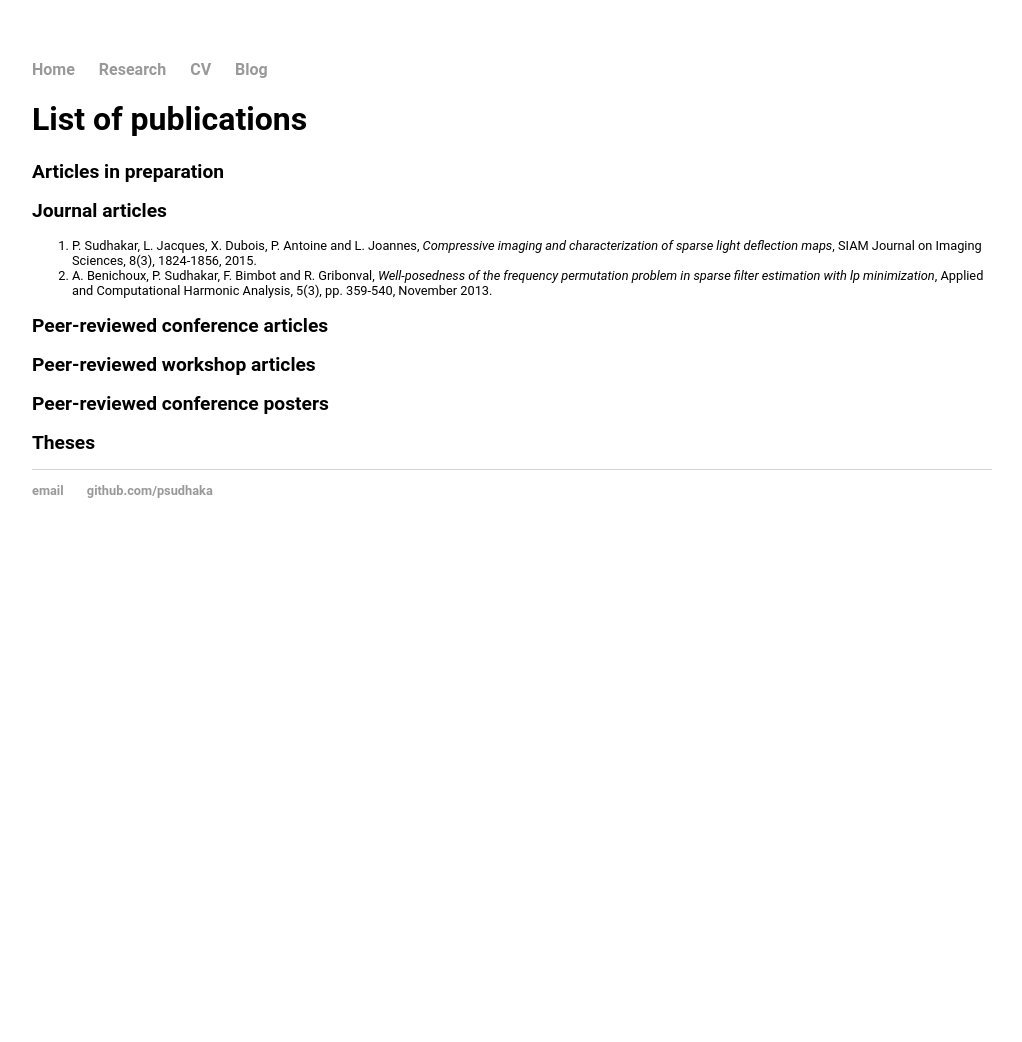
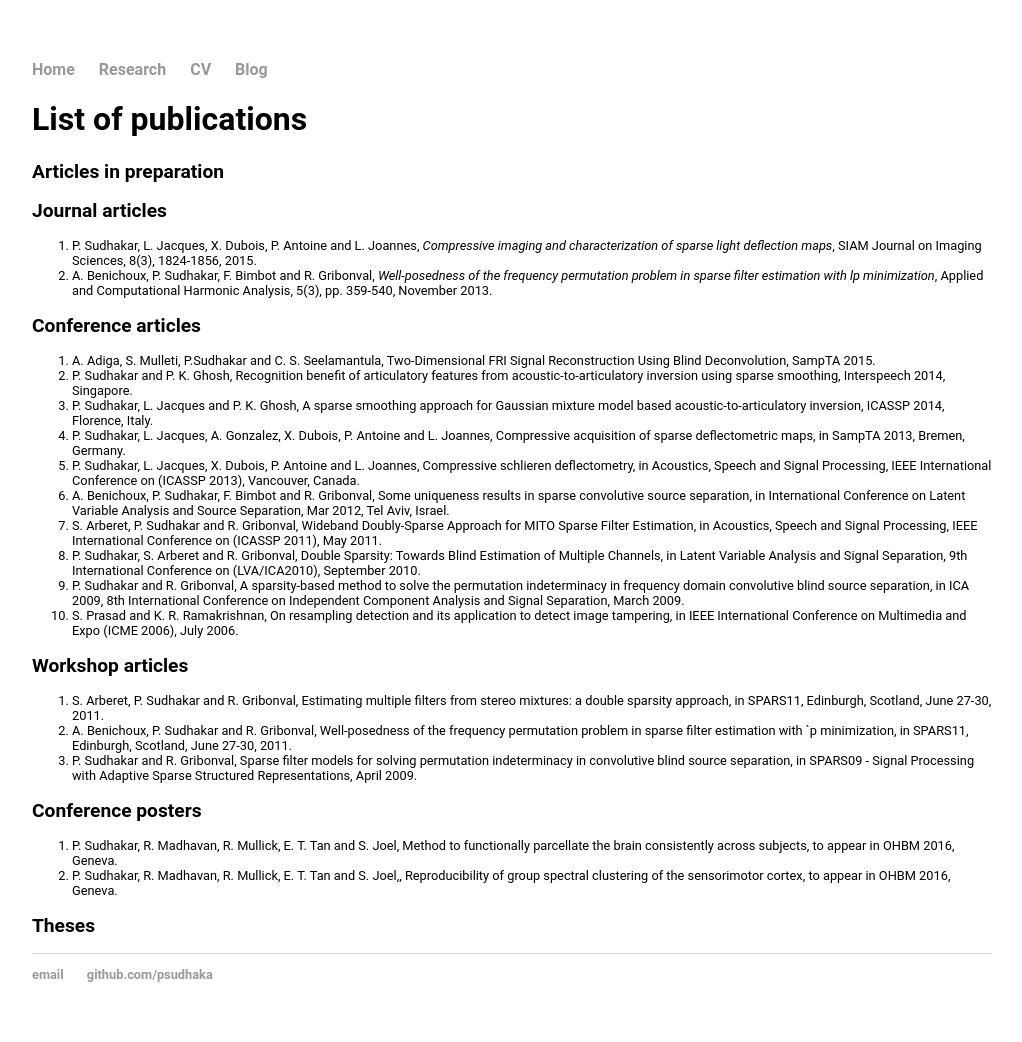
Before and after one commit to psudhaka/psudhaka.github.io, a Jekyll site: the page built from research.html, in a window 1280 px wide. Shown: the whole page, without its empty margins (128-1150 px from the left). Built offline with Jekyll 4.4.1, drawn with Linux system fonts in a browser that asks for light colours; before the commit the page ends 900 px from its top, so only the background shows below that.

Commit message:
Update research.html
Long addition of papers

```diff
--- a/research.html
+++ b/research.html
@@ -16,11 +16,51 @@ title: Prasad Sudhakar
 
 	</ol>
 
-	<h2>Peer-reviewed conference articles</h2>
+	<h2>Conference articles</h2>
 
-	<h2>Peer-reviewed workshop articles</h2>
+	<ol class="a">
 
-	<h2>Peer-reviewed conference posters</h2>
+<li>A. Adiga, S. Mulleti, P.Sudhakar and C. S. Seelamantula, Two-Dimensional FRI Signal Reconstruction Using Blind Deconvolution, SampTA 2015.</li>
+<li> P. Sudhakar and P. K. Ghosh, Recognition benefit of articulatory features from acoustic-to-articulatory inversion using sparse smoothing, Interspeech 2014, Singapore.</li>
+<li> P. Sudhakar, L. Jacques and P. K. Ghosh, A sparse smoothing approach for Gaussian mixture
+model based acoustic-to-articulatory inversion, ICASSP 2014, Florence, Italy.</li>
+<li> P. Sudhakar, L. Jacques, A. Gonzalez, X. Dubois, P. Antoine and L. Joannes, Compressive
+acquisition of sparse deflectometric maps, in SampTA 2013, Bremen, Germany.</li>
+<li> P. Sudhakar, L. Jacques, X. Dubois, P. Antoine and L. Joannes, Compressive schlieren deflectometry, in Acoustics, Speech and Signal Processing, IEEE International Conference on (ICASSP
+2013), Vancouver, Canada.</li>
+<li> A. Benichoux, P. Sudhakar, F. Bimbot and R. Gribonval, Some uniqueness results in sparse
+convolutive source separation, in International Conference on Latent Variable Analysis and Source
+Separation, Mar 2012, Tel Aviv, Israel.</li>
+<li> S. Arberet, P. Sudhakar and R. Gribonval, Wideband Doubly-Sparse Approach for MITO Sparse
+Filter Estimation, in Acoustics, Speech and Signal Processing, IEEE International Conference on
+(ICASSP 2011), May 2011.</li>
+<li> P. Sudhakar, S. Arberet and R. Gribonval, Double Sparsity: Towards Blind Estimation of Multiple Channels, in Latent Variable Analysis and Signal Separation, 9th International Conference on
+(LVA/ICA2010), September 2010.</li>
+<li> P. Sudhakar and R. Gribonval, A sparsity-based method to solve the permutation indeterminacy
+in frequency domain convolutive blind source separation, in ICA 2009, 8th International Conference
+on Independent Component Analysis and Signal Separation, March 2009.</li>
+<li> S. Prasad and K. R. Ramakrishnan, On resampling detection and its application to detect image
+tampering, in IEEE International Conference on Multimedia and Expo (ICME 2006), July 2006.</li>
+	</ol>
 
+	<h2>Workshop articles</h2>
+
+	<ol class="a">
+		<li>S. Arberet, P. Sudhakar and R. Gribonval, Estimating multiple filters from stereo mixtures: a
+double sparsity approach, in SPARS11, Edinburgh, Scotland, June 27-30, 2011.</li>
+<li> A. Benichoux, P. Sudhakar and R. Gribonval, Well-posedness of the frequency permutation
+problem in sparse filter estimation with `p minimization, in SPARS11, Edinburgh, Scotland, June
+27-30, 2011.</li>
+<li>P. Sudhakar and R. Gribonval, Sparse filter models for solving permutation indeterminacy in convolutive blind source separation, in SPARS09 - Signal Processing with Adaptive Sparse Structured
+Representations, April 2009.</li>
+	</ol>
+
+	<h2>Conference posters</h2>
+	<ol class="a">
+		<li>P. Sudhakar, R. Madhavan, R. Mullick, E. T. Tan and S. Joel, Method to functionally parcellate
+the brain consistently across subjects, to appear in OHBM 2016, Geneva.</li>
+<li> P. Sudhakar, R. Madhavan, R. Mullick, E. T. Tan and S. Joel,, Reproducibility of group spectral
+clustering of the sensorimotor cortex, to appear in OHBM 2016, Geneva.</li>
+	</ol>
 	<h2>Theses</h2>
 </div><!-- /.blurb -->
```
